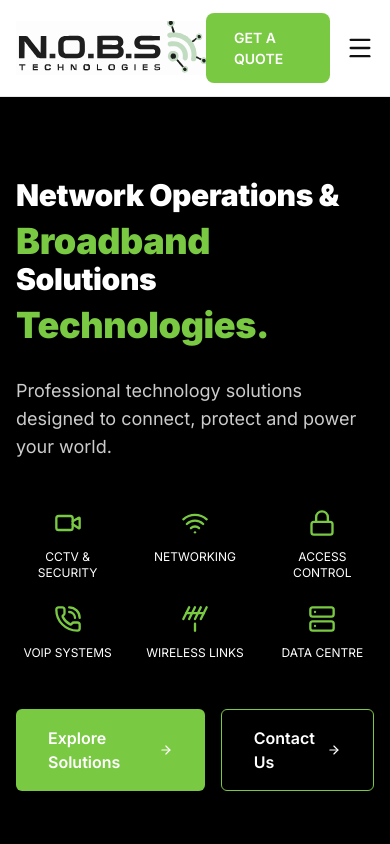
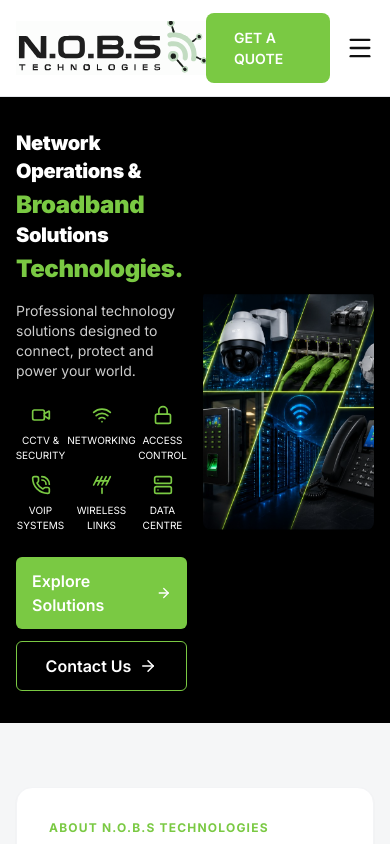
Before and after one commit to RoselineDC/front, a Next.js app: page / in a window 390 px wide. Shown: the top 844 px of the page. Built offline with nearby package versions, Linux system fonts and the light colour scheme.

Commit message:
Adding images

```diff
--- a/components/Home.tsx
+++ b/components/Home.tsx
@@ -37,37 +37,47 @@
   <div className="absolute inset-0 bg-gradient-to-r from-black/90 via-black/70 to-transparent z-10" />
 
   <div className="relative z-20 max-w-7xl mx-auto px-4">
-        <div className="grid lg:grid-cols-2 min-h-[720px]">
+    <div className="grid grid-cols-2 lg:grid-cols-2 min-h-[550px] lg:min-h-[720px] gap-4">
 
       {/* LEFT */}
-          <div className="flex flex-col justify-center py-20">
+      <div className="flex flex-col justify-center py-8 lg:py-20">
 
         <h1 className="text-white font-black leading-none tracking-tight">
-              <span className="text-3xl md:text-4xl lg:text-5xl">
+          <span className="text-xl sm:text-2xl md:text-4xl lg:text-5xl">
             Network Operations &
-                <span className="block text-[#7AC943] text-4xl md:text-6xl lg:text-6xl mt-2">
+          </span>
+
+          <span className="block text-[#7AC943] text-2xl sm:text-3xl md:text-6xl lg:text-6xl mt-1 lg:mt-2">
             Broadband
           </span>
+
+          <span className="text-xl sm:text-2xl md:text-4xl lg:text-5xl">
             Solutions
           </span>
-              <span className="block text-[#7AC943] text-4xl md:text-6xl lg:text-6xl mt-2">
+
+          <span className="block text-[#7AC943] text-2xl sm:text-3xl md:text-6xl lg:text-6xl mt-1 lg:mt-2">
             Technologies.
           </span>
-
         </h1>
 
-            <p className="mt-8 text-lg text-white/80 max-w-xl">
-              Professional technology solutions designed to connect, protect and power your world.
+        <p className="mt-4 lg:mt-8 text-sm md:text-lg text-white/80 max-w-xl">
+          Professional technology solutions designed to connect,
+          protect and power your world.
         </p>
 
         {/* SERVICES */}
-            <div className="grid grid-cols-3 md:grid-cols-6 gap-6 mt-12">
+        <div className="grid grid-cols-3 md:grid-cols-6 gap-3 md:gap-6 mt-6 lg:mt-12">
           {services.map((service, i) => {
             const Icon = service.icon;
+
             return (
-                  <div key={i} className="flex flex-col items-center text-center">
-                    <Icon className="text-[#7AC943] mb-3" size={28} />
-                    <span className="text-white text-xs uppercase">
+              <div
+                key={i}
+                className="flex flex-col items-center text-center"
+              >
+                <Icon className="text-[#7AC943] mb-2 w-5 h-5 md:w-7 md:h-7" />
+
+                <span className="text-white text-[10px] md:text-xs uppercase">
                   {service.title}
                 </span>
               </div>
@@ -76,26 +86,28 @@
         </div>
 
         {/* BUTTONS */}
-            <div className="flex gap-4 mt-12">
+        <div className="flex flex-col sm:flex-row gap-3 lg:gap-4 mt-6 lg:mt-12">
           <Link
             href="/solutions"
-                className="bg-[#7AC943] hover:bg-[#69b53a] text-white font-semibold px-8 py-4 rounded-md inline-flex items-center gap-2"
+            className="bg-[#7AC943] hover:bg-[#69b53a] text-white font-semibold px-4 lg:px-8 py-3 lg:py-4 rounded-md inline-flex items-center justify-center gap-2"
           >
-                Explore Solutions <ArrowRight size={18} />
+            Explore Solutions
+            <ArrowRight size={18} />
           </Link>
 
           <Link
             href="/contact"
-                className="border border-[#7AC943] text-white hover:bg-[#7AC943] px-8 py-4 rounded-md font-semibold inline-flex items-center gap-2"
+            className="border border-[#7AC943] text-white hover:bg-[#7AC943] px-4 lg:px-8 py-3 lg:py-4 rounded-md font-semibold inline-flex items-center justify-center gap-2"
           >
-                Contact Us <ArrowRight size={18} />
+            Contact Us
+            <ArrowRight size={18} />
           </Link>
         </div>
       </div>
 
       {/* RIGHT */}
-          <div className="lg:flex items-center justify-end py-10">
-            <div className="relative w-full max-w-3xl h-[600px] rounded-lg overflow-hidden">
+      <div className="flex items-center justify-end py-4 lg:py-10">
+        <div className="relative w-full h-[240px] sm:h-[300px] md:h-[450px] lg:h-[600px] rounded-lg overflow-hidden">
           <Image
             src="/images/hero/hero5.png"
             alt="Technology Infrastructure"
```
Lines whose indentation alone changed are shown as unchanged.
